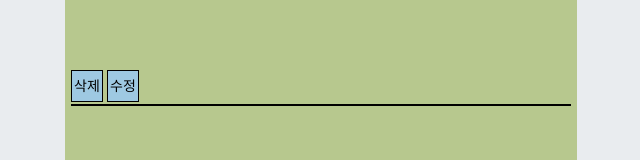
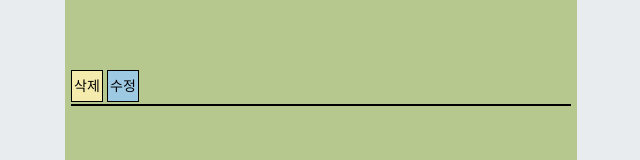
Before and after one commit to tadoriiii/todolist, a React (Create React App) app: page / in a window 1280 px wide. Both pictures are taken after a click on the button "등록". Shown: the part 218-378 px from the top of the page, without its empty margins (319-959 px from the left). Built offline with nearby package versions, Linux system fonts and the light colour scheme.

Commit message:
using props emotion

```diff
--- a/src/components/InputList.js
+++ b/src/components/InputList.js
@@ -7,8 +7,8 @@ const InputList = ({list, onRemove, openModal}) => {
         <List key={item.id}>
             <ItemTitle>{item.title}</ItemTitle>
             <ItemContent>{item.content}</ItemContent>
-            <Remove onClick={()=>onRemove(item.id)}>삭제</Remove>
-            <Update onClick={()=>openModal(item.title, item.content, item.id)}>수정</Update>
+            <Button onClick={()=>onRemove(item.id)}>삭제</Button>
+            <Button primary onClick={()=>openModal(item.title, item.content, item.id)}>수정</Button>
         </List>
     ))
     return(
@@ -49,7 +49,7 @@ const ItemContent = styled.div`
     font-weight : 400;
 `;
 
-const Remove = styled.button`
+{/*const Remove = styled.button`
     background-color: #9EC9E2;
     border : 1px solid black;
     color: black;
@@ -68,4 +68,15 @@ const Update = styled.button`
     width:32px;
     height:32px;
     margin-left : 4px;
+`;*/}
+
+const Button = styled.button`
+    background-color: ${props => props.primary ? '#9EC9E2' : '#F5EBAD'};
+    border : 1px solid black;
+    color: black;
+    margin-bottom:2px;
+    font-size: 14px;
+    width:32px;
+    height:32px;
+    margin-left : ${props => props.primary ? '4px' : '0'};
 `;
```
